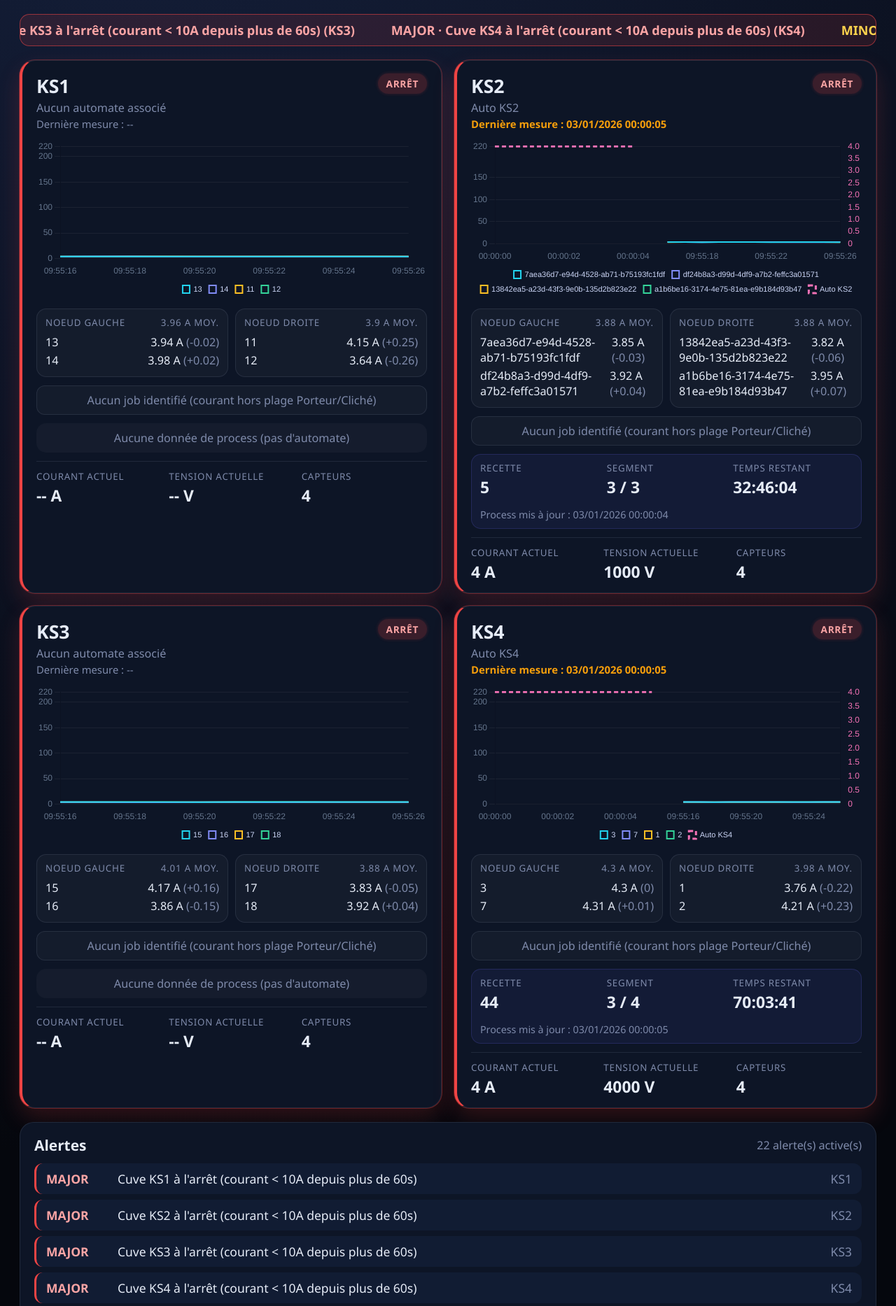
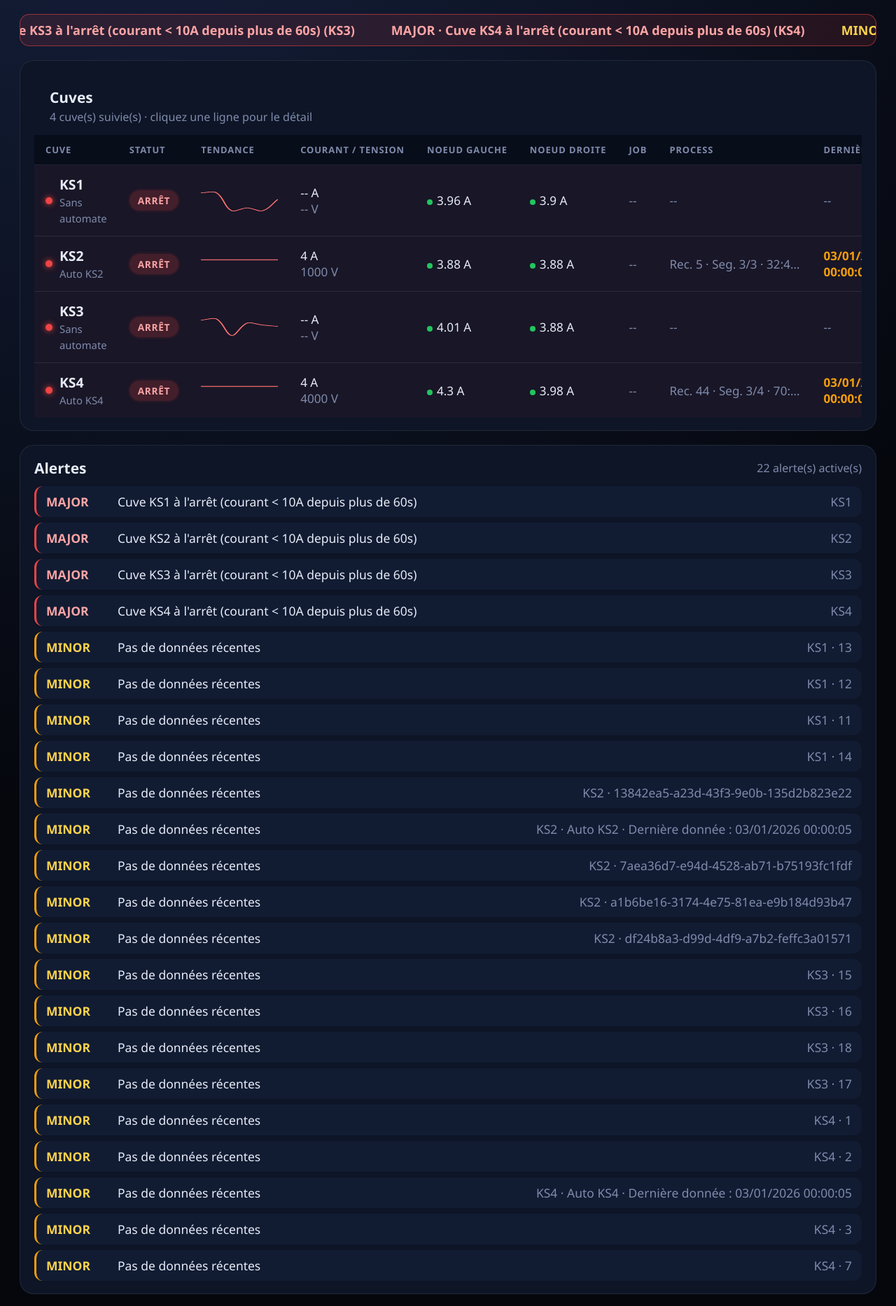
Before and after one commit to McDams/Visuals-V2, a Flask app: page / in a window 1280 px wide. Shown: the part 118-1985 px from the top of the page at 70% size. Run offline with Flask 3, Linux system fonts and the light colour scheme.

Commit message:
Remplace les cartes de cuve par un tableau récapitulatif + modal de détail
- Vue principale: un tableau (statut, sparkline, courant/tension, nœuds,
  job, process, dernière mesure) au lieu d'un graphe par cuve toujours
  affiché
- Le graphique complet (avec tableaux de nœuds, job, process) ne s'affiche
  plus que dans un modal, ouvert au clic sur une ligne, une alerte liée à
  une cuve, ou un item du bandeau défilant
- Fermeture via bouton, Échap ou clic extérieur
- Passage à une délégation d'événements sur les conteneurs (jamais
  recréés) au lieu d'écouteurs par ligne, pour ne plus risquer de perdre
  un clic lors du rafraîchissement toutes les 5s
- Fix CSS: [hidden] passait après .modal-backdrop{display:flex}, empêchant
  la fermeture du modal

Co-Authored-By: Claude Sonnet 5 <noreply@anthropic.com>

```diff
--- a/static/css/dashboard.css
+++ b/static/css/dashboard.css
@@ -114,34 +114,67 @@ body {
 .ticker-item--major { color: #fca5a5; }
 .ticker-item--minor { color: #fcd34d; }
 .ticker-item--info { color: var(--accent-2); }
+.ticker-item--clickable { cursor: pointer; }
+.ticker-item--clickable:hover { text-decoration: underline; }
 @keyframes ticker { to { transform: translateX(-100%); } }
 
-/* ---------- Tank grid ---------- */
-.tank-grid {
-  display: grid;
-  grid-template-columns: repeat(auto-fit, minmax(440px, 1fr));
-  gap: 18px;
+/* ---------- Tank table ---------- */
+.table-panel { padding: 0; overflow: hidden; }
+.table-panel .panel-header { padding: 20px 22px 14px; margin-bottom: 0; }
+
+.table-scroll { overflow-x: auto; }
+.tank-table { width: 100%; border-collapse: separate; border-spacing: 0; min-width: 1040px; }
+.tank-table thead th {
+  position: sticky; top: 0; z-index: 1;
+  text-align: left; padding: 12px 16px; font-size: 0.68rem; text-transform: uppercase;
+  letter-spacing: 0.07em; color: var(--muted); background: rgba(9, 14, 27, 0.96);
+  border-bottom: 1px solid var(--border); white-space: nowrap;
 }
+.tank-table tbody td {
+  padding: 14px 16px; border-bottom: 1px solid var(--border);
+  vertical-align: middle; font-size: 0.9rem;
+}
+.tank-row { cursor: pointer; transition: background 0.15s; }
+.tank-row:hover { background: rgba(99, 102, 241, 0.09); }
+.tank-row:focus-visible { outline: 2px solid var(--accent-2); outline-offset: -2px; }
+.tank-row:last-child td { border-bottom: none; }
+.tank-row--alert { background: rgba(239, 68, 68, 0.05); }
+.tank-row--alert:hover { background: rgba(239, 68, 68, 0.1); }
 
-.tank-card {
-  background: var(--panel);
-  border: 1px solid var(--border);
-  border-left: 4px solid var(--muted);
-  border-radius: 22px;
-  padding: 18px 20px 14px;
-  display: flex;
-  flex-direction: column;
-  gap: 12px;
-  transition: border-color 0.2s, box-shadow 0.2s;
+.tank-row-name { display: flex; align-items: center; gap: 10px; }
+.tank-row-name strong { display: block; font-size: 1.02rem; }
+.tank-row-name .muted { font-size: 0.78rem; }
+
+.row-status-dot { width: 10px; height: 10px; border-radius: 50%; flex-shrink: 0; background: var(--muted); }
+.row-status-dot--ok { background: var(--ok); box-shadow: 0 0 8px var(--ok); }
+.row-status-dot--warn { background: var(--warn); box-shadow: 0 0 8px var(--warn); }
+.row-status-dot--critical { background: var(--critical); box-shadow: 0 0 8px var(--critical); }
+.row-status-dot--unknown { background: var(--muted); }
+
+.sparkline-cell { width: 120px; }
+.sparkline-cell canvas { width: 110px !important; height: 34px !important; }
+
+.tabular { font-variant-numeric: tabular-nums; }
+
+.node-cell-dot { display: inline-block; width: 8px; height: 8px; border-radius: 50%; margin-right: 6px; }
+.node-cell-dot--ok { background: var(--ok); }
+.node-cell-dot--warn { background: var(--warn); box-shadow: 0 0 6px var(--warn); }
+
+.job-pill {
+  display: inline-flex; padding: 4px 10px; border-radius: 999px; font-size: 0.76rem; font-weight: 700;
+  background: rgba(244, 114, 182, 0.12); color: #f9a8d4; border: 1px solid rgba(244, 114, 182, 0.3);
+  white-space: nowrap;
 }
-.tank-card.status-ok { border-left-color: var(--ok); }
-.tank-card.status-warn { border-left-color: var(--warn); }
-.tank-card.status-critical {
-  border-left-color: var(--critical);
-  box-shadow: 0 0 0 1px rgba(239, 68, 68, 0.35), 0 14px 32px rgba(239, 68, 68, 0.18);
-}
-.tank-card.status-unknown { border-left-color: var(--muted); }
+.job-pill--overrun { background: rgba(239, 68, 68, 0.16); color: #fca5a5; border-color: rgba(239, 68, 68, 0.4); }
 
+.process-cell { max-width: 220px; overflow: hidden; text-overflow: ellipsis; white-space: nowrap; }
+
+.row-action { color: var(--muted); font-size: 1.3rem; text-align: center; transition: color 0.15s, transform 0.15s; }
+.tank-row:hover .row-action { color: var(--accent-2); transform: translateX(3px); }
+
+.table-empty { padding: 30px; text-align: center; }
+
+/* ---------- Tank detail (rendered inside the modal) ---------- */
 .status-badge {
   display: inline-flex; align-items: center; gap: 6px; white-space: nowrap;
   padding: 5px 12px; border-radius: 999px; font-size: 0.72rem; font-weight: 800;
@@ -152,8 +185,6 @@ body {
 .status-badge--warn { background: rgba(245, 158, 11, 0.18); color: #fcd34d; }
 .status-badge--critical { background: rgba(239, 68, 68, 0.2); color: #fca5a5; animation: blink 1.4s infinite; }
 
-.tank-card-header { display: flex; justify-content: space-between; align-items: flex-start; }
-.tank-card-header h3 { margin: 0; font-size: 1.4rem; font-weight: 800; }
 .tank-automation { margin: 2px 0 0; color: var(--muted); font-size: 0.85rem; }
 .tank-last-seen { margin: 2px 0 0; color: var(--muted); font-size: 0.78rem; }
 .tank-last-seen--stale { color: var(--warn); font-weight: 600; }
@@ -198,8 +229,6 @@ body {
 .node-table-row { display: flex; justify-content: space-between; font-size: 0.85rem; padding: 2px 0; }
 .node-table-empty { color: var(--muted); font-size: 0.8rem; text-align: center; padding: 10px 0; }
 
-.tank-chart { height: 230px; }
-.tank-chart canvas { width: 100% !important; height: 100% !important; }
 .tank-empty {
   height: 100%; display: flex; align-items: center; justify-content: center;
   color: var(--muted); background: rgba(255, 255, 255, 0.03); border-radius: 14px;
@@ -232,18 +310,22 @@ body {
 .alert-row--minor strong { color: #fcd34d; }
 .alert-row--info { border-left-color: var(--accent-2); }
 .alert-row--info strong { color: var(--accent-2); }
+.alert-row--clickable { cursor: pointer; transition: background 0.15s, transform 0.1s; }
+.alert-row--clickable:hover { background: rgba(99, 102, 241, 0.14); transform: translateX(2px); }
 
 /* ---------- Responsive ---------- */
 @media (max-width: 1000px) {
-  .tank-grid { grid-template-columns: 1fr; }
   .alert-row { grid-template-columns: 1fr; gap: 4px; }
   .tank-nodes { grid-template-columns: 1fr; }
+  .modal-chart { height: 260px; }
 }
 
 @media (max-width: 700px) {
   .wall { padding: 16px; }
   .topbar { flex-direction: column; align-items: flex-start; }
   .status-cluster { width: 100%; justify-content: space-between; }
+  .tank-modal { padding: 22px 18px 24px; border-radius: 20px; }
+  .modal-header h2 { font-size: 1.5rem; }
 }
 
 @media (prefers-reduced-motion: reduce) {
--- a/static/js/dashboard.js
+++ b/static/js/dashboard.js
@@ -12,6 +12,15 @@ const STATUS_LABELS = {
   noeud_d: 'Noeud-D',
   arret: 'Arrêt',
   inconnu: 'Inconnu',
+};
+
+// Latest data snapshot, kept around so the modal can be opened/refreshed without a new
+// fetch, and so it stays live-updated while open during the next polling cycle.
+const state = {
+  tankViews: [],
+  tankStats: [],
+  alerts: [],
+  openTank: null,
 };
 
 function setText(id, value) {
@@ -67,6 +76,13 @@ function statusVisual(view, alerts) {
   return 'unknown';
 }
 
+function primarySeriesFor(view) {
+  const series = view.series || [];
+  const automate = series.find((s) => s.isAutomate && s.points.length);
+  if (automate) return automate;
+  return series.find((s) => s.points && s.points.length) || null;
+}
+
 function renderNodeTable(title, node) {
   if (!node) {
     return `
@@ -100,13 +116,18 @@ async function loadDashboard() {
     const dashboard = await dashResp.json();
     const kpis = await kpisResp.json();
     const alertsPayload = await alertsResp.json();
-    const alerts = alertsPayload.alerts || [];
+
+    state.tankViews = dashboard.live_charts?.per_tank || [];
+    state.tankStats = kpis.per_tank || [];
+    state.alerts = alertsPayload.alerts || [];
 
     setText('process-summary', `Dernière synchronisation : ${new Date().toLocaleTimeString('fr-FR')}`);
-    renderAlertPill(alerts);
-    renderAlertTicker(alerts);
-    renderAlertsPanel(alerts);
-    renderTankGrid(dashboard.live_charts?.per_tank || [], kpis.per_tank || [], alerts);
+    renderAlertPill(state.alerts);
+    renderAlertTicker(state.alerts);
+    renderAlertsPanel(state.alerts);
+    renderTankTable();
+
+    if (state.openTank) renderTankModal();
 
     setConnectionStatus(true);
   } catch (err) {
@@ -144,7 +165,8 @@ function renderAlertTicker(alerts) {
     .map((a) => {
       const severity = a.severity || 'info';
       const location = a.tank ? ` (${a.tank})` : '';
-      return `<span class="ticker-item ticker-item--${severity}">${severity.toUpperCase()} · ${a.message}${location}</span>`;
+      const clickable = a.tank ? ' ticker-item--clickable' : '';
+      return `<span class="ticker-item ticker-item--${severity}${clickable}" data-tank="${a.tank || ''}">${severity.toUpperCase()} · ${a.message}${location}</span>`;
     })
     .join('');
 
@@ -167,8 +189,9 @@ function renderAlertsPanel(alerts) {
     .map((a) => {
       const location = [a.tank, a.sensor].filter(Boolean).join(' · ');
       const lastSeen = a.last_seen ? `Dernière donnée : ${formatDateTime(a.last_seen)}` : '';
+      const clickable = a.tank ? ' alert-row--clickable' : '';
       return `
-    <div class="alert-row alert-row--${a.severity || 'info'}">
+    <div class="alert-row alert-row--${a.severity || 'info'}${clickable}" data-tank="${a.tank || ''}">
       <strong>${(a.severity || 'info').toUpperCase()}</strong>
       <span>${a.message}</span>
       <span class="muted">${[location, lastSeen].filter(Boolean).join(' · ')}</span>
@@ -177,21 +200,136 @@ function renderAlertsPanel(alerts) {
     .join('');
 }
 
-function renderTankGrid(tankViews, tankStats, alerts) {
-  const grid = document.getElementById('tank-grid');
-  if (!grid) return;
+function renderSparkline(canvasId, series, color) {
+  const ctx = document.getElementById(canvasId);
+  if (!ctx) return;
+  chartInstances[canvasId]?.destroy();
+  if (!series || !series.points.length) return;
 
-  const statsByTank = Object.fromEntries((tankStats || []).map((t) => [t.tank, t]));
+  chartInstances[canvasId] = new Chart(ctx, {
+    type: 'line',
+    data: {
+      labels: series.points.map((p) => p.time),
+      datasets: [
+        {
+          data: series.points.map((p) => p.value),
+          borderColor: color,
+          backgroundColor: 'transparent',
+          borderWidth: 2,
+          pointRadius: 0,
+          tension: 0.35,
+        },
+      ],
+    },
+    options: {
+      responsive: true,
+      maintainAspectRatio: false,
+      animation: false,
+      plugins: { legend: { display: false }, tooltip: { enabled: false } },
+      scales: { x: { display: false }, y: { display: false } },
+    },
+  });
+}
 
-  if (tankViews.length === 0) {
-    grid.innerHTML = '<p class="muted">Aucune cuve disponible.</p>';
+function renderTankTable() {
+  const tbody = document.getElementById('tank-table-body');
+  if (!tbody) return;
+
+  setText('table-subtitle', state.tankViews.length ? `${state.tankViews.length} cuve(s) suivie(s) · cliquez une ligne pour le détail` : 'Aucune cuve');
+
+  if (state.tankViews.length === 0) {
+    tbody.innerHTML = '<tr><td colspan="10" class="muted table-empty">Aucune cuve disponible.</td></tr>';
     return;
   }
 
-  grid.innerHTML = tankViews
+  const statsByTank = Object.fromEntries(state.tankStats.map((t) => [t.tank, t]));
+  const nodeCell = (node) =>
+    node
+      ? `<span class="node-cell-dot ${node.balanced === false ? 'node-cell-dot--warn' : 'node-cell-dot--ok'}"></span>${node.avg_current != null ? node.avg_current + ' A' : '--'}`
+      : '<span class="muted">Non assigné</span>';
+
+  tbody.innerHTML = state.tankViews
     .map((view) => {
       const stats = statsByTank[view.tank] || {};
-      const visual = statusVisual(view, alerts);
+      const visual = statusVisual(view, state.alerts);
+      const statusLabel = STATUS_LABELS[view.status] || 'Inconnu';
+      const hasMajor = state.alerts.some((a) => a.tank === view.tank && a.severity === 'major');
+      const process = view.process || {};
+
+      const jobCell = view.job
+        ? `<span class="job-pill${view.job.overrun ? ' job-pill--overrun' : ''}">${view.job.name} · ${view.job.elapsed_hours}h/${view.job.max_hours}h</span>`
+        : '<span class="muted">--</span>';
+
+      const processCell =
+        process.recipe_number != null || process.segment_number != null
+          ? `Rec. ${process.recipe_number ?? '--'} · Seg. ${process.segment_number ?? '--'}/${process.total_segments ?? '--'} · ${formatDuration(process.time_remaining)}`
+          : '<span class="muted">--</span>';
+
+      const lastSeenMs = view.last_seen ? new Date(view.last_seen).getTime() : NaN;
+      const isStale = Number.isFinite(lastSeenMs) && Date.now() - lastSeenMs > 20000;
+
+      return `
+      <tr class="tank-row${hasMajor ? ' tank-row--alert' : ''}" data-tank="${view.tank}" tabindex="0">
+        <td>
+          <div class="tank-row-name">
+            <span class="row-status-dot row-status-dot--${visual}"></span>
+            <div>
+              <strong>${view.tank}</strong>
+              <span class="muted">${view.automation || 'Sans automate'}</span>
+            </div>
+          </div>
+        </td>
+        <td><span class="status-badge status-badge--${visual}">${statusLabel}</span></td>
+        <td class="sparkline-cell"><canvas id="spark-${view.tank}"></canvas></td>
+        <td class="tabular">${stats.latest_current ?? '--'} A<br /><span class="muted">${stats.latest_voltage ?? '--'} V</span></td>
+        <td class="tabular">${nodeCell(view.nodes?.left)}</td>
+        <td class="tabular">${nodeCell(view.nodes?.right)}</td>
+        <td>${jobCell}</td>
+        <td class="muted process-cell">${processCell}</td>
+        <td class="muted${isStale ? ' tank-last-seen--stale' : ''}">${formatDateTime(view.last_seen)}</td>
+        <td class="row-action">›</td>
+      </tr>`;
+    })
+    .join('');
+
+  state.tankViews.forEach((view) => {
+    const visual = statusVisual(view, state.alerts);
+    const color = visual === 'critical' ? '#f87171' : visual === 'warn' ? '#fbbf24' : '#22d3ee';
+    renderSparkline(`spark-${view.tank}`, primarySeriesFor(view), color);
+  });
+}
+
+function openTankModal(tank) {
+  if (!tank) return;
+  state.openTank = tank;
+  renderTankModal();
+  const backdrop = document.getElementById('tank-modal-backdrop');
+  if (backdrop) backdrop.hidden = false;
+  document.body.classList.add('modal-open');
+}
+
+function closeTankModal() {
+  state.openTank = null;
+  const backdrop = document.getElementById('tank-modal-backdrop');
+  if (backdrop) backdrop.hidden = true;
+  document.body.classList.remove('modal-open');
+  chartInstances['tank-modal-chart']?.destroy();
+  delete chartInstances['tank-modal-chart'];
+}
+
+function renderTankModal() {
+  const body = document.getElementById('tank-modal-body');
+  if (!body || !state.openTank) return;
+
+  const view = state.tankViews.find((v) => v.tank === state.openTank);
+  if (!view) {
+    closeTankModal();
+    return;
+  }
+
+  const statsByTank = Object.fromEntries(state.tankStats.map((t) => [t.tank, t]));
+  const stats = statsByTank[view.tank] || {};
+  const visual = statusVisual(view, state.alerts);
   const statusLabel = STATUS_LABELS[view.status] || 'Inconnu';
   const hasData = (view.series || []).some((s) => s.points.length > 0);
   const process = view.process || {};
@@ -203,7 +341,8 @@ function renderTankGrid(tankViews, tankStats, alerts) {
     ? `<p class="tank-last-seen${isStale ? ' tank-last-seen--stale' : ''}">Dernière mesure : ${formatDateTime(view.last_seen)}</p>`
     : '<p class="tank-last-seen">Dernière mesure : --</p>';
 
-      const processHtml = process.recipe_number != null || process.segment_number != null
+  const processHtml =
+    process.recipe_number != null || process.segment_number != null
       ? `
       <div class="tank-process">
         <div class="tank-stat">
@@ -230,18 +369,34 @@ function renderTankGrid(tankViews, tankStats, alerts) {
     </div>`
     : '<div class="tank-job tank-job--none">Aucun job identifié (courant hors plage Porteur/Cliché)</div>';
 
-      return `
-      <article class="tank-card status-${visual}" id="tank-card-${view.tank}">
-        <header class="tank-card-header">
+  const relatedAlerts = state.alerts.filter((a) => a.tank === view.tank);
+  const alertsHtml = relatedAlerts.length
+    ? `
+      <p class="modal-alerts-title">Alertes liées</p>
+      <div class="modal-alerts">${relatedAlerts
+        .map(
+          (a) => `
+        <div class="alert-row alert-row--${a.severity || 'info'}">
+          <strong>${(a.severity || 'info').toUpperCase()}</strong>
+          <span>${a.message}</span>
+          <span class="muted">${a.sensor || ''}</span>
+        </div>`
+        )
+        .join('')}</div>`
+    : '';
+
+  body.innerHTML = `
+    <header class="modal-header">
       <div>
-            <h3>${view.tank}</h3>
+        <p class="modal-eyebrow">Cuve</p>
+        <h2 id="tank-modal-title">${view.tank}</h2>
         <p class="tank-automation">${view.automation || 'Aucun automate associé'}</p>
         ${lastSeenHtml}
       </div>
       <span class="status-badge status-badge--${visual}">${statusLabel}</span>
     </header>
-        <div class="tank-chart">
-          ${hasData ? `<canvas id="chart-${view.tank}"></canvas>` : '<div class="tank-empty">Données de courant non disponibles</div>'}
+    <div class="modal-chart">
+      ${hasData ? '<canvas id="tank-modal-chart"></canvas>' : '<div class="tank-empty">Données de courant non disponibles</div>'}
     </div>
     ${nodesHtml}
     ${jobHtml}
@@ -260,12 +415,14 @@ function renderTankGrid(tankViews, tankStats, alerts) {
         <span class="tank-stat-value">${view.sensors.length}</span>
       </div>
     </footer>
-      </article>`;
-    })
-    .join('');
+    ${alertsHtml}
+  `;
 
-  tankViews.forEach((view) => {
-    const canvas = document.getElementById(`chart-${view.tank}`);
+  if (hasData) initTankModalChart(view);
+}
+
+function initTankModalChart(view) {
+  const canvas = document.getElementById('tank-modal-chart');
   if (!canvas) return;
 
   const labels = Array.from(new Set((view.series || []).flatMap((s) => s.points.map((p) => p.time)))).sort((a, b) => {
@@ -301,16 +458,11 @@ function renderTankGrid(tankViews, tankStats, alerts) {
     y: { min: 0, max: CURRENT_AXIS_MAX, ticks: { color: '#64748b' }, grid: { color: 'rgba(255,255,255,0.06)' } },
   };
   if (hasAutomate) {
-      scales.y1 = {
-        position: 'right',
-        min: 0,
-        ticks: { color: AUTOMATE_COLOR },
-        grid: { display: false },
-      };
+    scales.y1 = { position: 'right', min: 0, ticks: { color: AUTOMATE_COLOR }, grid: { display: false } };
   }
 
-    chartInstances[view.tank]?.destroy();
-    chartInstances[view.tank] = new Chart(canvas, {
+  chartInstances['tank-modal-chart']?.destroy();
+  chartInstances['tank-modal-chart'] = new Chart(canvas, {
     type: 'line',
     data: { labels, datasets },
     options: {
@@ -324,8 +476,39 @@ function renderTankGrid(tankViews, tankStats, alerts) {
       scales,
     },
   });
+}
+
+document.getElementById('tank-modal-close')?.addEventListener('click', closeTankModal);
+document.getElementById('tank-modal-backdrop')?.addEventListener('click', (event) => {
+  if (event.target.id === 'tank-modal-backdrop') closeTankModal();
 });
+document.addEventListener('keydown', (event) => {
+  if (event.key === 'Escape' && state.openTank) closeTankModal();
+});
+
+// Delegated click handlers: attached once to containers that are never replaced (only their
+// children are re-rendered every poll), so a click always lands on a live listener even if
+// the table/ticker/alerts re-render mid-click.
+document.getElementById('tank-table-body')?.addEventListener('click', (event) => {
+  const row = event.target.closest('.tank-row');
+  if (row) openTankModal(row.dataset.tank);
+});
+document.getElementById('tank-table-body')?.addEventListener('keydown', (event) => {
+  if (event.key !== 'Enter' && event.key !== ' ') return;
+  const row = event.target.closest('.tank-row');
+  if (row) {
+    event.preventDefault();
+    openTankModal(row.dataset.tank);
   }
+});
+document.getElementById('alerts-list')?.addEventListener('click', (event) => {
+  const row = event.target.closest('.alert-row--clickable');
+  if (row && row.dataset.tank) openTankModal(row.dataset.tank);
+});
+document.getElementById('alert-ticker-track')?.addEventListener('click', (event) => {
+  const item = event.target.closest('.ticker-item--clickable');
+  if (item && item.dataset.tank) openTankModal(item.dataset.tank);
+});
 
 loadDashboard();
 setInterval(loadDashboard, REFRESH_MS);
--- a/templates/dashboard.html
+++ b/templates/dashboard.html
@@ -36,9 +36,35 @@
         <div class="ticker-track" id="alert-ticker-track"></div>
       </div>
 
-      <main class="tank-grid" id="tank-grid">
-        <p class="muted">Chargement des cuves...</p>
-      </main>
+      <section class="panel table-panel">
+        <div class="panel-header">
+          <div>
+            <h2>Cuves</h2>
+            <span class="panel-sub" id="table-subtitle">Chargement...</span>
+          </div>
+        </div>
+        <div class="table-scroll">
+          <table class="tank-table">
+            <thead>
+              <tr>
+                <th>Cuve</th>
+                <th>Statut</th>
+                <th>Tendance</th>
+                <th>Courant / Tension</th>
+                <th>Noeud Gauche</th>
+                <th>Noeud Droite</th>
+                <th>Job</th>
+                <th>Process</th>
+                <th>Dernière mesure</th>
+                <th></th>
+              </tr>
+            </thead>
+            <tbody id="tank-table-body">
+              <tr><td colspan="10" class="muted table-empty">Chargement des cuves...</td></tr>
+            </tbody>
+          </table>
+        </div>
+      </section>
 
       <section class="panel">
         <div class="panel-header">
@@ -49,6 +75,13 @@
       </section>
     </div>
 
+    <div class="modal-backdrop" id="tank-modal-backdrop" hidden>
+      <div class="tank-modal" role="dialog" aria-modal="true" aria-labelledby="tank-modal-title">
+        <button class="modal-close" id="tank-modal-close" type="button" aria-label="Fermer">&times;</button>
+        <div id="tank-modal-body"></div>
+      </div>
+    </div>
+
     <script src="{{ url_for('static', filename='js/dashboard.js') }}"></script>
   </body>
 </html>
```
Also changed, not shown: other parts of static/css/dashboard.css (+49 -0 lines). Lines whose indentation alone changed are shown as unchanged.
